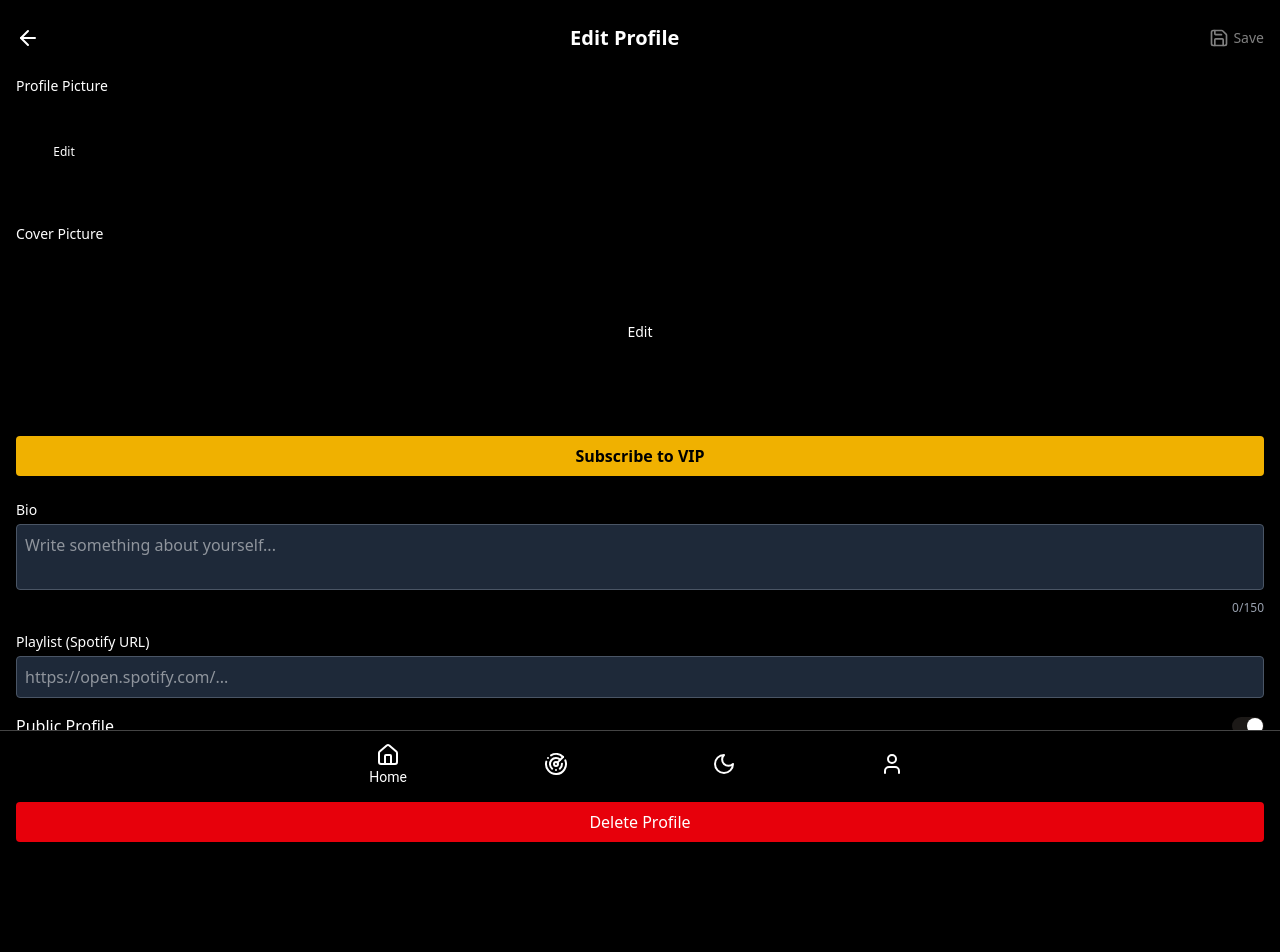
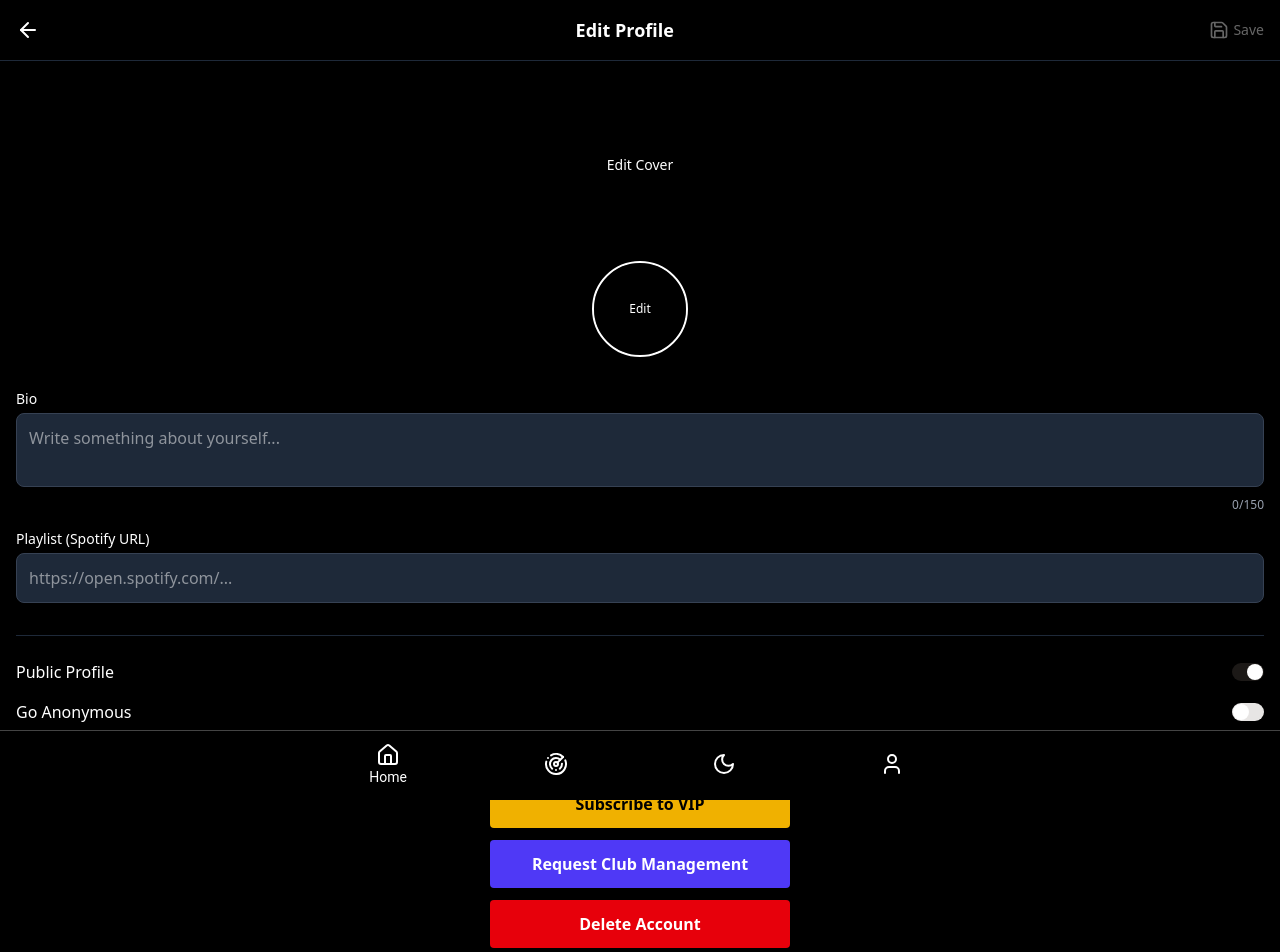
Before and after one commit to Riddimental/Frontend_Noctra, a Next.js app in the folder noctra/: page /edit_profile in a window 1280 px wide. Shown: the top 952 px of the page. Built offline with nearby package versions, Linux system fonts and the light colour scheme.

Commit message:
fixed profile picture fetching

```diff
--- a/noctra/src/app/edit_profile/page.tsx
+++ b/noctra/src/app/edit_profile/page.tsx
@@ -6,6 +6,7 @@ import Image from "next/image";
 import { Switch } from "@/components/ui/switch";
 import { getProfile, updateProfile } from "@/api/service";
 import { ArrowLeft, Save } from "lucide-react";
+import ClubCreationDrawer from "@/components/ui/ClubCreationDrawer";
 
 export default function EditProfilePage() {
   const router = useRouter();
@@ -19,6 +20,9 @@ export default function EditProfilePage() {
   const [profilePicUrl, setProfilePicUrl] = useState<string>("");
   const [coverPicUrl, setCoverPicUrl] = useState<string>("");
   const [hasChanges, setHasChanges] = useState(false);
+  const [isDrawerOpen, setIsDrawerOpen] = useState(false);
+
+
 
   const baseUrl = "http://127.0.0.1:8000";
 
@@ -75,22 +79,19 @@ export default function EditProfilePage() {
       await updateProfile(formData, token);
       setHasChanges(false);
       router.push("/profile");
-    } catch (error: any) {
+    } catch (error) {
       console.error("Error updating profile:", error.message);
     }
   };
 
   return (
-    <div className="min-h-screen px-4 py-6 bg-black text-white">
+    <div className="min-h-screen bg-black text-white flex flex-col">
       {/* Top Bar */}
-      <div className="flex items-center justify-between mb-6">
-        <ArrowLeft
-          className="w-6 h-6 cursor-pointer"
-          onClick={() => router.push("/profile")}
-        />
-        <h1 className="text-xl font-bold flex-1 text-center">Edit Profile</h1>
+      <div className="sticky top-0 bg-black z-10 px-4 py-4 border-b border-gray-800 flex justify-between items-center">
+        <ArrowLeft className="w-6 h-6 cursor-pointer" onClick={() => router.push("/profile")} />
+        <h1 className="text-lg font-semibold text-center flex-1">Edit Profile</h1>
         <button
-          className={`flex items-center gap-1 text-sm ${!hasChanges ? "opacity-50 cursor-not-allowed" : ""}`}
+          className={`flex items-center gap-1 text-sm ${!hasChanges ? "opacity-40 cursor-not-allowed" : "text-yellow-400"}`}
           onClick={handleSaveChanges}
           disabled={!hasChanges}
         >
@@ -99,91 +100,47 @@ export default function EditProfilePage() {
         </button>
       </div>
 
-      {/* Images */}
-      <div className="space-y-6 mb-6">
-        {/* Profile Pic */}
-        <div>
-          <label className="block text-sm mb-2">Profile Picture</label>
-          <div
-            className="relative w-24 h-24 rounded-full overflow-hidden cursor-pointer"
-            onClick={() => document.getElementById("profilePicInput")?.click()}
-          >
-            {profilePicUrl && (
-              <Image
-                src={`${baseUrl}${profilePicUrl}`}
-                alt="Profile"
-                fill
-                sizes="(max-width: 768px) 100vw, (max-width: 1200px) 50vw, 33vw"
-                className="object-cover"
-                priority
-              />
+      {/* Content */}
+      <div className="flex-1 overflow-y-auto px-4 py-6 space-y-8">
+        {/* Profile Header */}
+        <div className="space-y-4">
+          {/* Cover */}
+          <div className="relative w-full h-40 rounded-lg overflow-hidden cursor-pointer" onClick={() => document.getElementById("coverPicInput")?.click()}>
+            {coverPicUrl && (
+              <Image src={`${baseUrl}${coverPicUrl}`} alt="Cover" fill className="object-cover" />
             )}
-            <div className="absolute inset-0 bg-black/60 flex items-center justify-center text-xs text-white">
-              Edit
-            </div>
-          </div>
-          <input
-            id="profilePicInput"
-            type="file"
-            accept="image/*"
-            onChange={(e) => handleFileChange(e, setProfilePic)}
-            className="hidden"
-          />
+            <div className="absolute inset-0 bg-black/40 flex items-center justify-center text-sm">Edit Cover</div>
+            <input id="coverPicInput" type="file" className="hidden" accept="image/*" onChange={(e) => handleFileChange(e, setCoverPic)} />
           </div>
 
-        {/* Cover Pic */}
-        <div>
-          <label className="block text-sm mb-2">Cover Picture</label>
-          <div
-            className="relative w-full h-40 rounded-md overflow-hidden cursor-pointer"
-            onClick={() => document.getElementById("coverPicInput")?.click()}
-          >
-            {coverPicUrl && (
-              <Image
-                src={`${baseUrl}${coverPicUrl}`}
-                alt="Cover"
-                fill
-                sizes="(max-width: 768px) 100vw, (max-width: 1200px) 50vw, 33vw"
-                className="object-cover"
-                priority
-              />
+          {/* Profile Picture */}
+          <div className="flex justify-center">
+            <div className="relative w-24 h-24 rounded-full overflow-hidden border-2 border-white cursor-pointer" onClick={() => document.getElementById("profilePicInput")?.click()}>
+              {profilePicUrl && (
+                <Image src={`${baseUrl}${profilePicUrl}`} alt="Profile" fill className="object-cover" />
               )}
-            <div className="absolute inset-0 bg-black/60 flex items-center justify-center text-sm text-white">
-              Edit
+              <div className="absolute inset-0 bg-black/50 flex items-center justify-center text-xs">Edit</div>
             </div>
-          </div>
-          <input
-            id="coverPicInput"
-            type="file"
-            accept="image/*"
-            onChange={(e) => handleFileChange(e, setCoverPic)}
-            className="hidden"
-          />
+            <input id="profilePicInput" type="file" className="hidden" accept="image/*" onChange={(e) => handleFileChange(e, setProfilePic)} />
           </div>
         </div>
 
-      {/* VIP Button */}
-      <button
-        onClick={() => router.push("/subscribe")}
-        className="w-full mb-6 py-2 rounded bg-yellow-500 text-black font-semibold"
-      >
-        Subscribe to VIP
-      </button>
-
+        {/* Info Fields */}
+        <div className="space-y-4">
           {/* Bio */}
-      <div className="mb-4">
+          <div>
             <label className="block text-sm mb-1">Bio</label>
             <textarea
               value={bio}
               onChange={handleBioChange}
               placeholder="Write something about yourself..."
-          className="w-full p-2 rounded bg-gray-800 border border-gray-600 resize-none"
+              className="w-full p-3 rounded-md bg-gray-800 border border-gray-700 resize-none"
             />
             <div className="text-xs text-right mt-1 text-gray-400">{bio.length}/150</div>
           </div>
 
           {/* Playlist */}
-      <div className="mb-4">
+          <div>
             <label className="block text-sm mb-1">Playlist (Spotify URL)</label>
             <input
               type="url"
@@ -193,13 +150,14 @@ export default function EditProfilePage() {
                 setHasChanges(true);
               }}
               placeholder="https://open.spotify.com/..."
-          className="w-full p-2 rounded bg-gray-800 border border-gray-600"
+              className="w-full p-3 rounded-md bg-gray-800 border border-gray-700"
             />
+          </div>
         </div>
 
         {/* Toggles */}
-      <div className="space-y-4 mb-6">
-        <div className="flex justify-between items-center">
+        <div className="border-t border-gray-800 pt-6 space-y-4">
+          <div className="flex justify-between items-center ">
             <span>Public Profile</span>
             <Switch
               checked={publicProfile}
@@ -221,13 +179,30 @@ export default function EditProfilePage() {
           </div>
         </div>
 
-      {/* Delete Button */}
-      <button style={{ marginBottom: '70px' }}
-        className="w-full py-2 rounded bg-red-600"
+        {/* Actions */}
+        <div className="max-w-[300px] mx-auto space-y-3 pt-6" style={{ marginBottom: '70px' }}>
+          <button
+            onClick={() => router.push("/subscribe")}
+            className="w-full py-3 rounded bg-yellow-500 hover:bg-yellow-600 text-black font-semibold"
+          >
+            Subscribe to VIP
+          </button>
+          <button
+            onClick={() => setIsDrawerOpen(true)}
+            className="w-full py-3 rounded bg-indigo-600 hover:bg-indigo-700 text-white font-semibold"
+          >
+            Request Club Management
+          </button>
+          <ClubCreationDrawer open={isDrawerOpen} onClose={() => setIsDrawerOpen(false)} />
+          <button
+            className="w-full py-3 rounded bg-red-600 hover:bg-red-700 text-white font-semibold"
             onClick={() => console.log("Delete profile (not yet implemented)")}
           >
-        Delete Profile
+            Delete Account
           </button>
         </div>
+      </div>
+    </div>
+
   );
 }
--- /dev/null
+++ b/noctra/src/components/ui/ClubCreationDrawer.tsx
@@ -0,0 +1,170 @@
+"use client";
+
+import { useState } from "react";
+import {
+  Modal,
+  Box,
+  Typography,
+  TextField,
+  Button,
+  IconButton,
+  Stack,
+  Backdrop,
+  Slide,
+} from "@mui/material";
+import { X } from "lucide-react";
+
+export default function ClubCreationDrawer({
+  open,
+  onClose,
+}: {
+  open: boolean;
+  onClose: () => void;
+}) {
+  const [name, setName] = useState("");
+  const [location, setLocation] = useState("");
+  const [contact, setContact] = useState("");
+  const [description, setDescription] = useState("");
+  const [isSubmitting, setIsSubmitting] = useState(false);
+
+  const handleSubmit = async () => {
+    setIsSubmitting(true);
+    const token = localStorage.getItem("userToken");
+
+    try {
+      const res = await fetch("/api/clubs/create", {
+        method: "POST",
+        headers: {
+          "Content-Type": "application/json",
+          Authorization: `Bearer ${token}`,
+        },
+        body: JSON.stringify({
+          name,
+          main_location: location,
+          contact_number: contact,
+          description,
+        }),
+      });
+
+      if (!res.ok) throw new Error("Error creating club");
+
+      setName("");
+      setLocation("");
+      setContact("");
+      setDescription("");
+      onClose();
+    } catch (err) {
+      console.error("Submission error:", err);
+    } finally {
+      setIsSubmitting(false);
+    }
+  };
+
+  return (
+    <Modal
+      open={open}
+      onClose={onClose}
+      closeAfterTransition
+      slots={{ backdrop: Backdrop }}
+      slotProps={{
+        backdrop: {
+          timeout: 300,
+          sx: {
+            backdropFilter: "blur(4px)",
+            backgroundColor: "rgba(0, 0, 0, 0.4)",
+          },
+        },
+      }}
+    >
+      <Box
+        sx={{
+          position: "absolute",
+          top: "50%",
+          left: "50%",
+          transform: "translate(-50%, -50%)",
+          width: "90%",
+          maxWidth: 500,
+        }}
+      >
+        <Slide direction="up" in={open} mountOnEnter unmountOnExit>
+          <Box
+            sx={{
+              bgcolor: "#0f0f0f",
+              borderRadius: 4,
+              boxShadow: 24,
+              p: 4,
+              width: "90%",
+              maxWidth: 500,
+              color: "white",
+            }}
+          >
+            <Stack direction="row" justifyContent="space-between" alignItems="center" mb={2}>
+              <Typography variant="h6" color="white">
+                Create New Club
+              </Typography>
+              <IconButton onClick={onClose}>
+                <X size={20} color="white" />
+              </IconButton>
+            </Stack>
+
+            <Stack spacing={2}>
+              <TextField
+                fullWidth
+                label="Club Name"
+                variant="outlined"
+                value={name}
+                onChange={(e) => setName(e.target.value)}
+                InputLabelProps={{ style: { color: "#ccc" } }}
+                InputProps={{ style: { color: "white" } }}
+              />
+              <TextField
+                fullWidth
+                label="Main Location"
+                variant="outlined"
+                value={location}
+                onChange={(e) => setLocation(e.target.value)}
+                InputLabelProps={{ style: { color: "#ccc" } }}
+                InputProps={{ style: { color: "white" } }}
+              />
+              <TextField
+                fullWidth
+                label="Contact Number"
+                variant="outlined"
+                value={contact}
+                onChange={(e) => setContact(e.target.value)}
+                InputLabelProps={{ style: { color: "#ccc" } }}
+                InputProps={{ style: { color: "white" } }}
+              />
+              <TextField
+                fullWidth
+                label="Description"
+                variant="outlined"
+                multiline
+                rows={3}
+                value={description}
+                onChange={(e) => setDescription(e.target.value)}
+                InputLabelProps={{ style: { color: "#ccc" } }}
+                InputProps={{ style: { color: "white" } }}
+              />
+
+              <Stack direction="row" justifyContent="flex-end" spacing={2} pt={2}>
+                <Button onClick={onClose} variant="outlined" color="secondary">
+                  Cancel
+                </Button>
+                <Button
+                  onClick={handleSubmit}
+                  variant="contained"
+                  disabled={isSubmitting}
+                  sx={{ bgcolor: "#6366f1", "&:hover": { bgcolor: "#4f46e5" } }}
+                >
+                  {isSubmitting ? "Submitting..." : "Submit"}
+                </Button>
+              </Stack>
+            </Stack>
+          </Box>
+        </Slide>
+      </Box>
+    </Modal>
+
+  );
+}
--- a/noctra/src/components/ui/Post.tsx
+++ b/noctra/src/components/ui/Post.tsx
@@ -16,7 +16,7 @@ const Post: React.FC<PostProps> = ({ username, is_vip, caption, media, tags }) =
   const mediaUrl = media && media.length > 0 ? URL.createObjectURL(media[0]) : null;
 
   return (
-    <div className="post-container bg-gray-900  text-white shadow-md rounded-lg p-4 mb-6 relative">
+    <div className="max-w-md mx-auto post-container bg-gray-900  text-white shadow-md rounded-lg p-4 mb-6 relative">
       {/* Edit icon button */}
       <div className="edit-icon absolute top-2 right-2">
         <button className="p-2 rounded-full bg-gray-600 hover:bg-gray-700 transition duration-150 ease-in-out">
--- a/noctra/src/components/ui/ProfilePic.tsx
+++ b/noctra/src/components/ui/ProfilePic.tsx
@@ -11,7 +11,7 @@ const ProfilePic: React.FC<ProfilePicProps> = ({ identifier, size = 48 }) => {
   const [profilePicUrl, setProfilePicUrl] = useState<string | null>(null);
   const [token, setToken] = useState<string | null>(null); // State to hold the token
   const baseUrl = getMediaURL();
-  const borderSize = 96*4/size;
+  const borderSize = Math.floor(96 * 4 / size);
 
   useEffect(() => {
     // Ensure this code runs only on the client side
```
Also changed, not shown: noctra/src/api/service.js (+4 -4 lines), noctra/src/app/radar/page.tsx (+4 -8 lines), noctra/src/app/bussiness_profile/page.tsx (added), 1 other file (tests, documents, lock files or other folders). Lines whose indentation alone changed are shown as unchanged.
